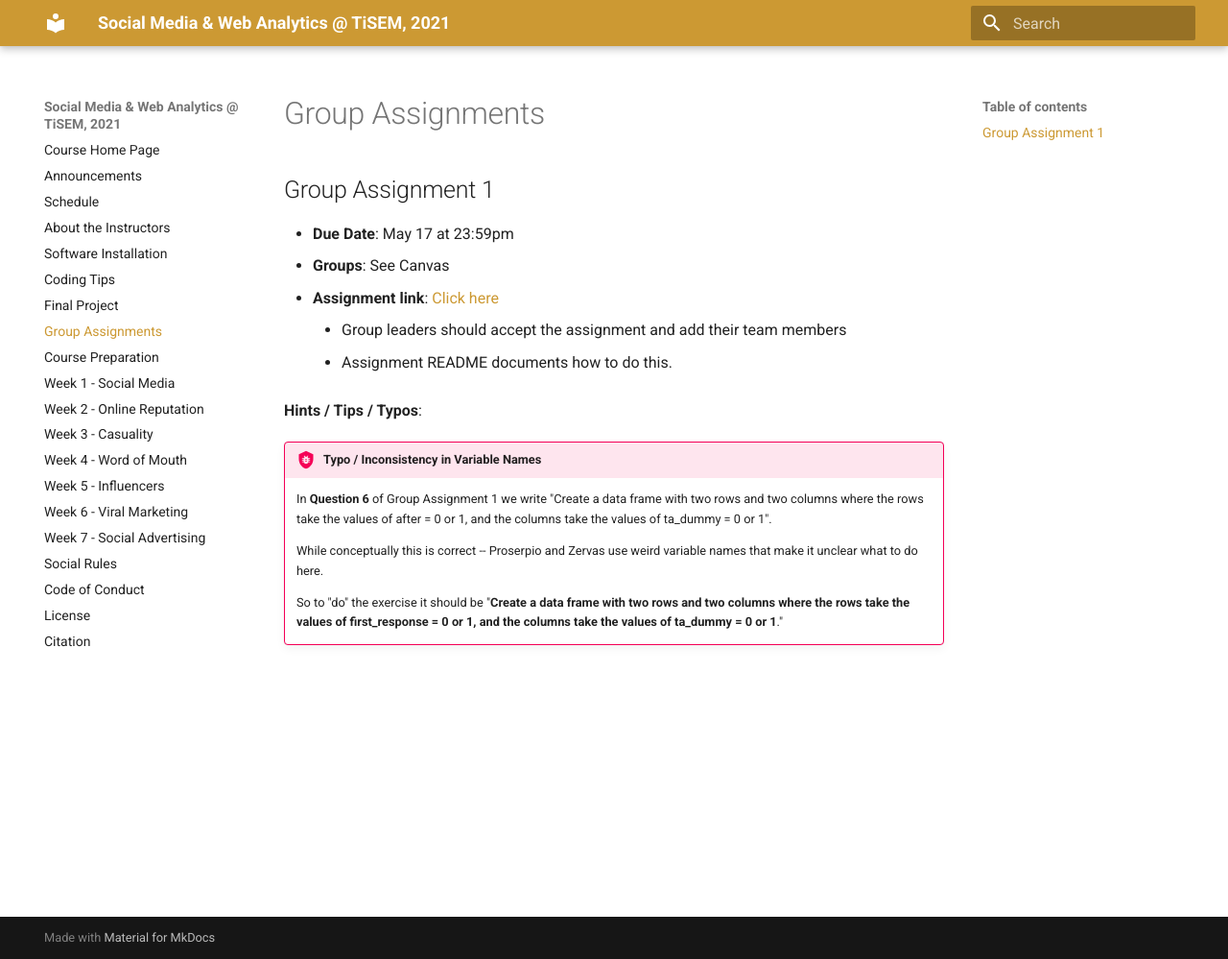
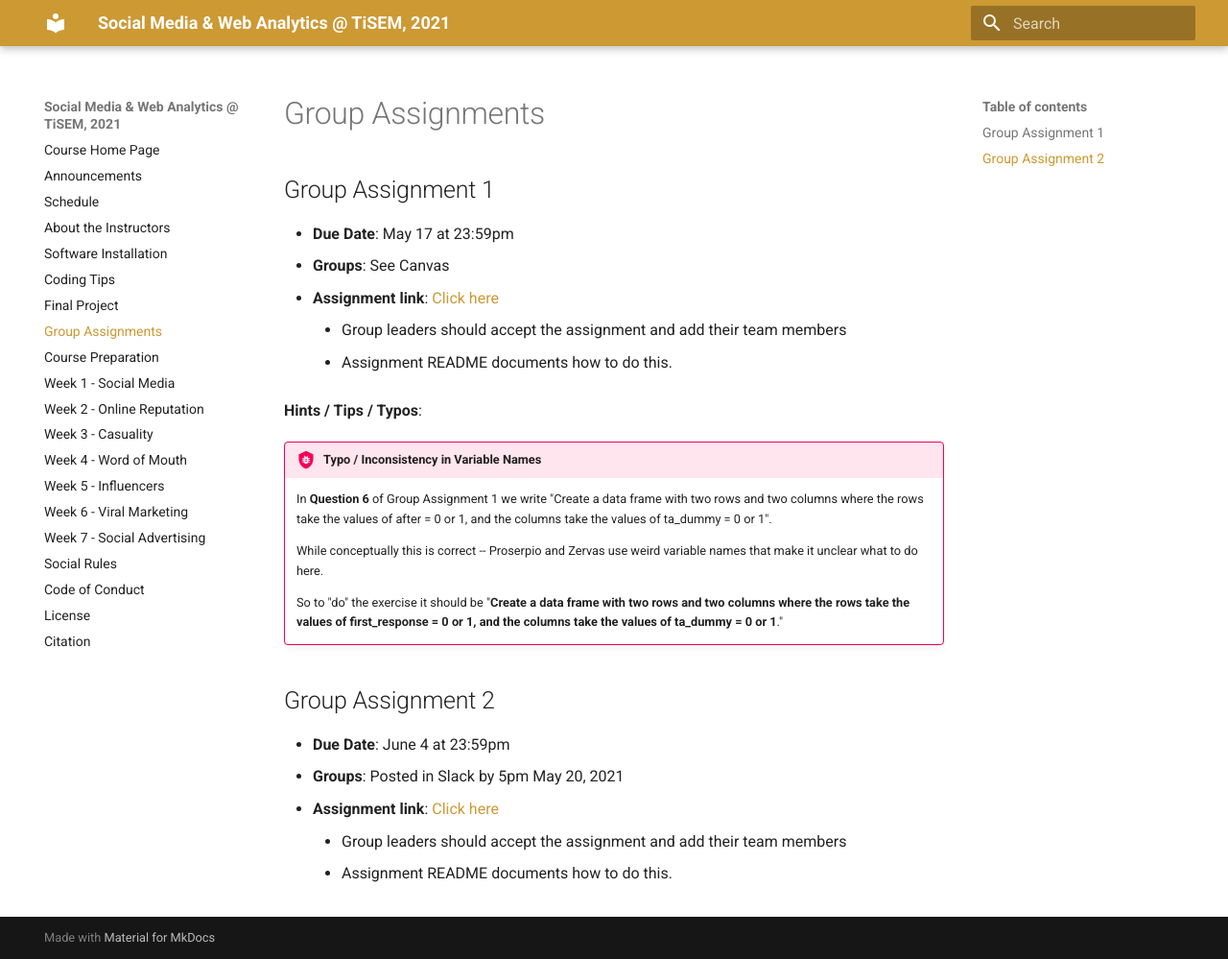
Before and after one commit to tisem-digital-marketing/2021-smwa, an MkDocs documentation site: the page built from docs/group_assignment.md, in a window 1280 px wide and 999 px high. Shown: the whole window at 96% size. Built offline with MkDocs 1.6.1 and Material for MkDocs 9.7.7, drawn with Linux system fonts in a browser that asks for light colours; old or Windows-style settings are respelled for this version of MkDocs.

Commit message:
group assignment 2

```diff
--- a/docs/group_assignment.md
+++ b/docs/group_assignment.md
@@ -17,3 +17,11 @@
     While conceptually this is correct -- Proserpio and Zervas use weird variable names that make it unclear what to do here.
 
     So to "do" the exercise it should be "**Create a data frame with two rows and two columns where the rows take the values of first_response = 0 or 1, and the columns take the values of ta_dummy = 0 or 1**."
+
+## Group Assignment 2
+
+* **Due Date**: June 4 at 23:59pm
+* **Groups**: Posted in Slack by 5pm May 20, 2021
+* **Assignment link**: [Click here](https://classroom.github.com/g/7Dfem_4t)
+    * Group leaders should accept the assignment and add their team members
+    * Assignment README documents how to do this.
```
